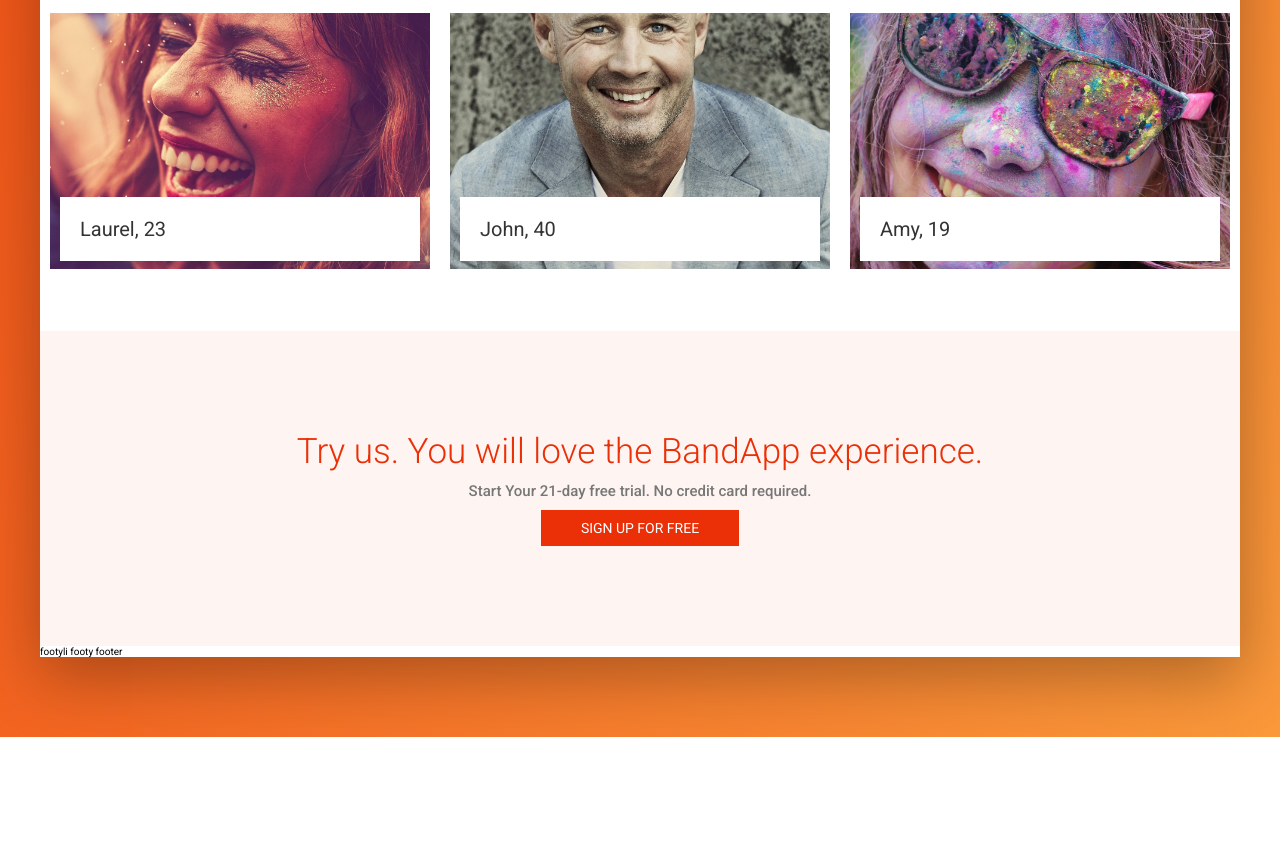
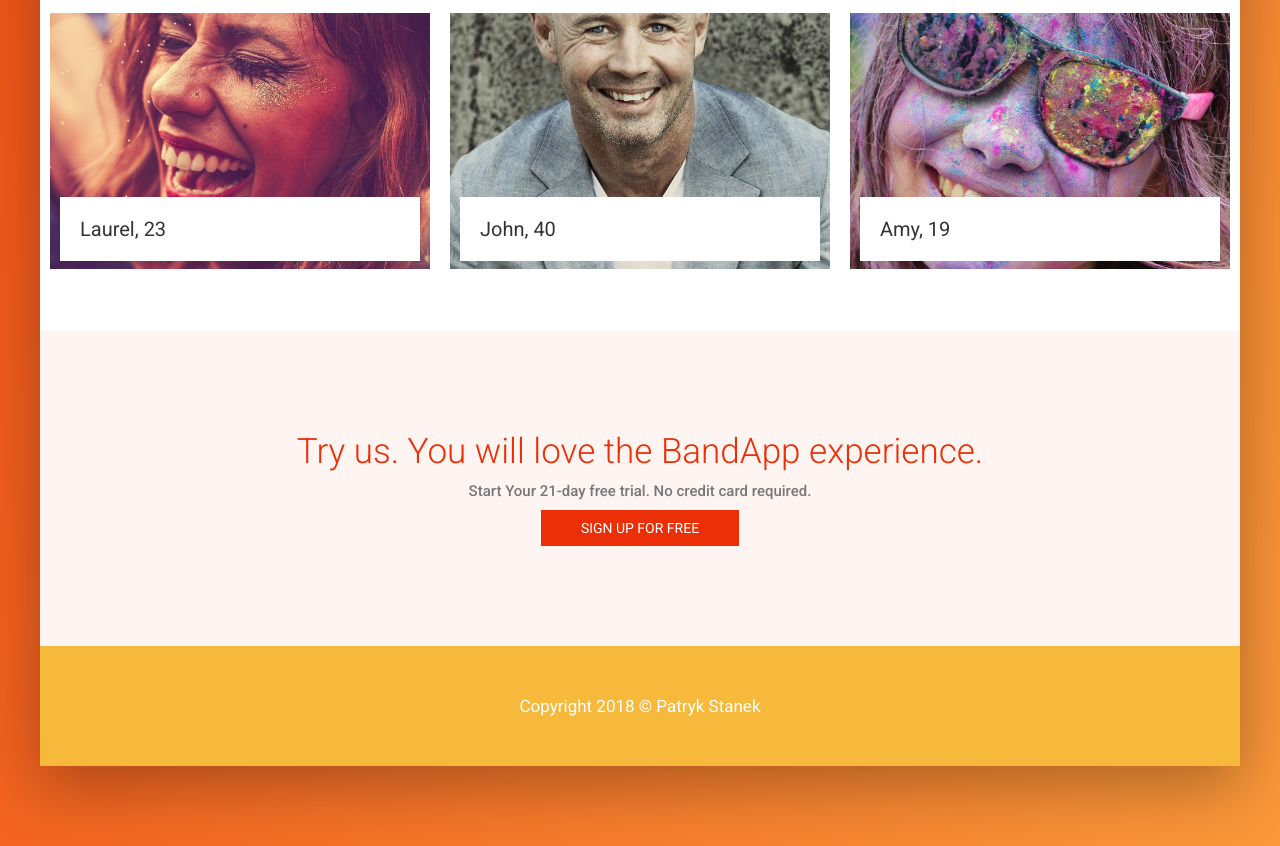
Before and after one commit to patryk-stanek/bandapp, a website: page index.html in a window 1280 px wide. Shown: the part 2354-3200 px from the top of the page. Before the commit the page ends 3091 px from the top, so only its background shows below. Drawn offline with Linux system fonts and the light colour scheme.

Commit message:
Base finished

```diff
--- a/index.html
+++ b/index.html
@@ -238,7 +238,9 @@
                 <a href="#" class="message__btn">Sign up for free</a>
             </section>
 
-            <footer class="footer">footyli footy footer</footer>
+            <footer class="footer">
+                Copyright 2018 &copy; Patryk Stanek
+            </footer>
 
         </div>
     </body>
--- a/sass/sections/_footer.scss
+++ b/sass/sections/_footer.scss
@@ -0,0 +1,7 @@
+.footer {
+    @include section-padding;
+    text-align: center;
+    color: $color-white;
+    background-color: $color-primary-light;
+    font-size: 1.7rem;
+}
```
Also changed, not shown: css/style.css, 1 other file.
